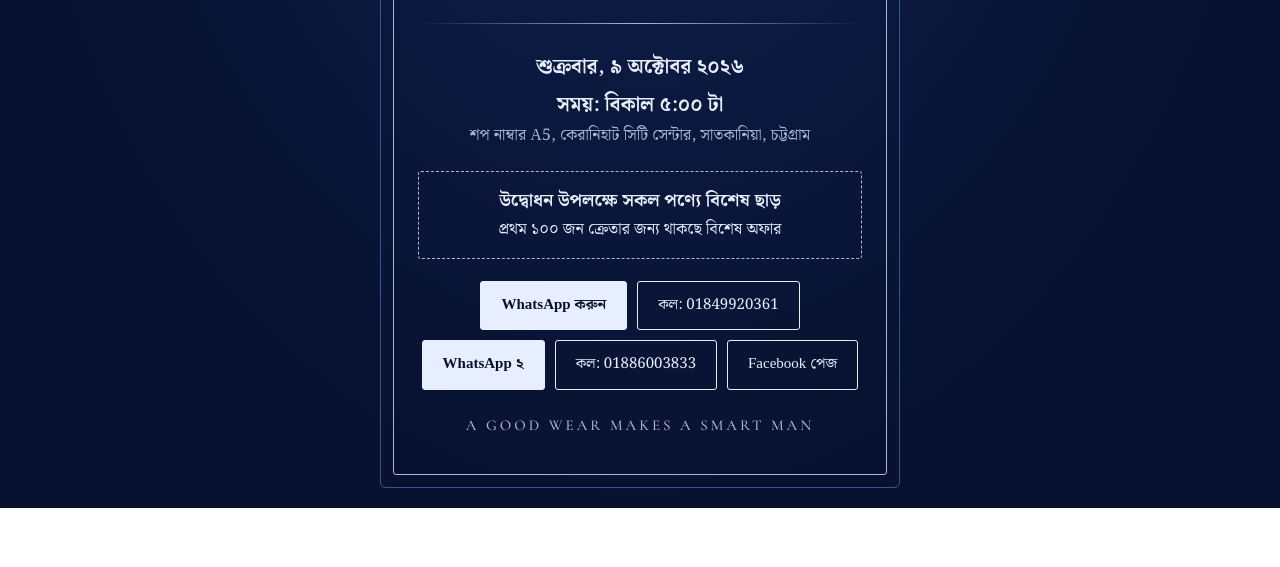
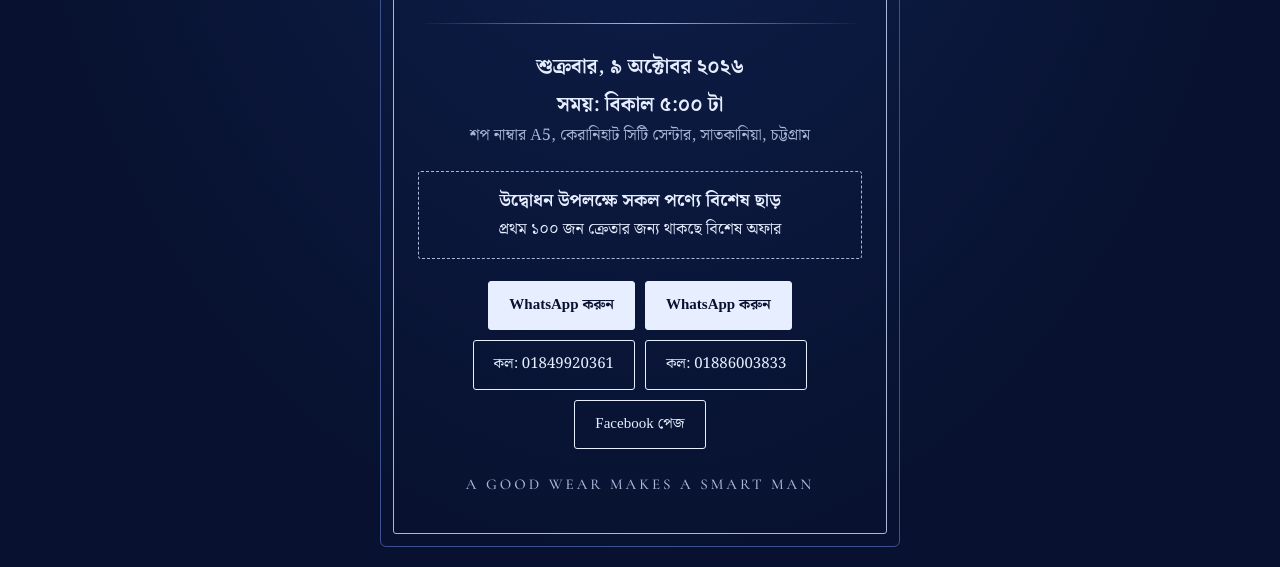
Before and after one commit to aniskhaled/aniskhaled.github.io, a plain HTML site: page index.html in a window 1280 px wide. Shown: the part 369-936 px from the top of the page. Before the commit the page ends 877 px from the top, so only its background shows below. Drawn offline with nearby package versions, Linux system fonts and the light colour scheme.

Commit message:
Update contact links in index.html

```diff
--- a/index.html
+++ b/index.html
@@ -58,8 +58,8 @@ a.b:focus-visible{outline:3px solid #fff;outline-offset:3px}
 <div class="offer"><b>উদ্বোধন উপলক্ষে সকল পণ্যে বিশেষ ছাড়</b>প্রথম ১০০ জন ক্রেতার জন্য থাকছে বিশেষ অফার</div>
 <div class="btns">
 <a class="b f" href="https://wa.me/8801849920361">WhatsApp করুন</a>
+<a class="b f" href="https://wa.me/8801886003833">WhatsApp করুন</a>
 <a class="b" href="tel:+8801849920361">কল: 01849920361</a>
-<a class="b f" href="https://wa.me/8801886003833">WhatsApp ২</a>
 <a class="b" href="tel:+8801886003833">কল: 01886003833</a>
 <a class="b" href="https://www.facebook.com/bluedreamkeranihat">Facebook পেজ</a>
 </div>
```
